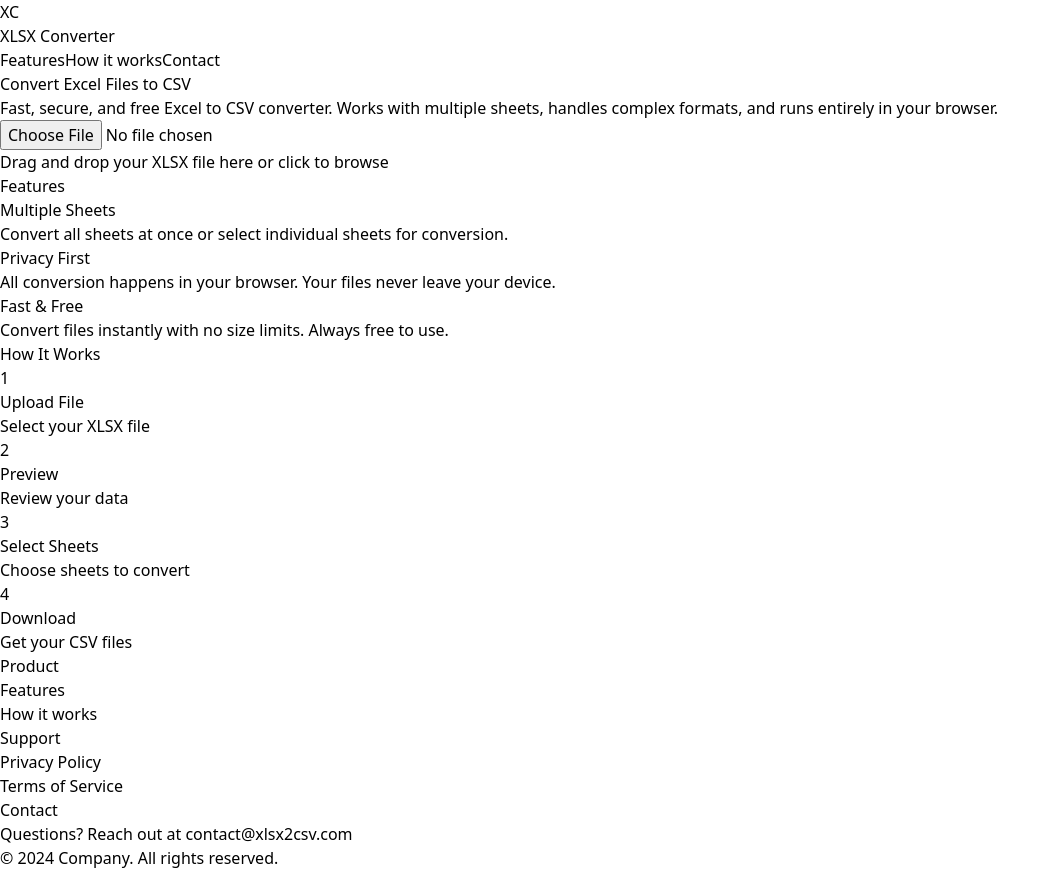
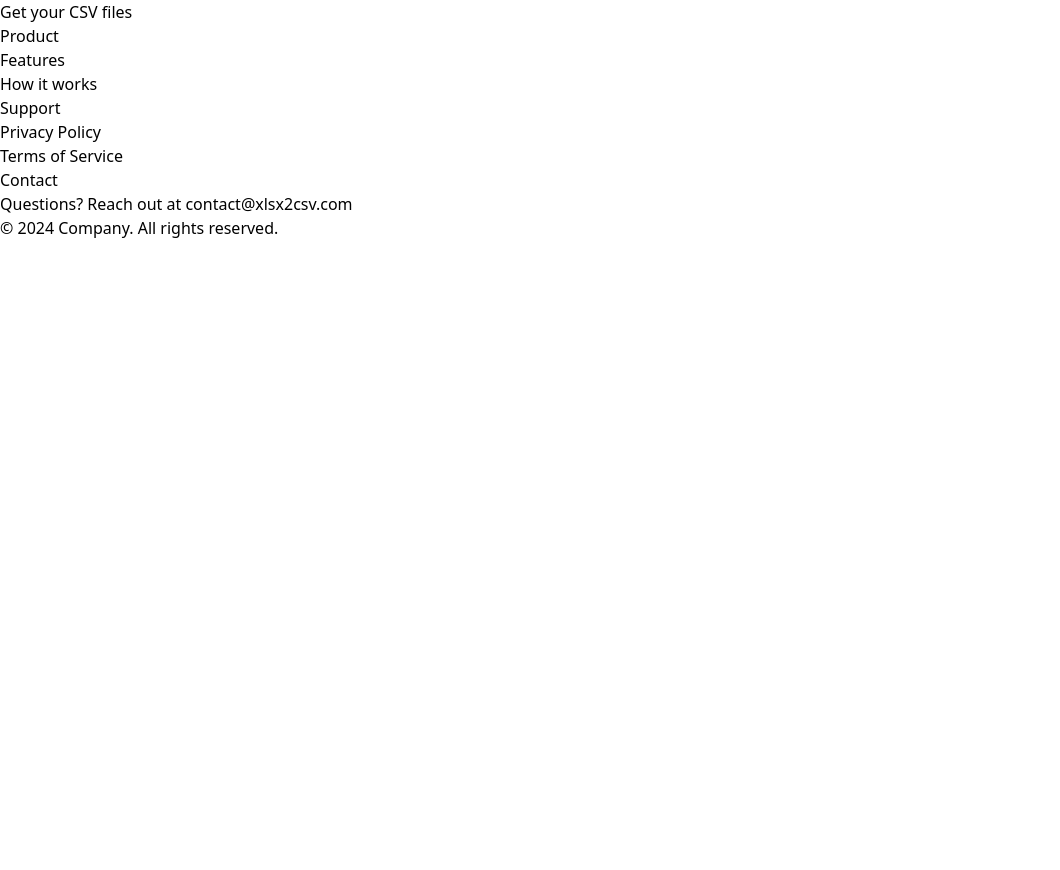
Before and after one commit to igorsrdanovic/xlsx-to-csv, a React (Vite) app: page / in a window 1280 px wide. Shown: the whole page, without its empty margins (0-1060 px from the left). After the commit the page ends 800 px from the top, so only its background shows below. Built offline with nearby package versions, Linux system fonts and the light colour scheme.

Commit message:
width change

```diff
--- a/src/components/XLSXConverter.jsx
+++ b/src/components/XLSXConverter.jsx
@@ -155,196 +155,18 @@ const XLSXConverter = () => {
         <meta name="keywords" content="XLSX to CSV, online converter, file conversion" />
       </Helmet>
       <Analytics />
-      <div className="min-h-screen bg-gradient-to-b from-gray-50 to-white">
-        {/* Header */}
-        <header className="bg-white shadow-sm">
-          <div className="max-w-7xl mx-auto px-4 sm:px-6 lg:px-8 py-4">
-            <div className="flex justify-between items-center">
-              <div className="flex items-center">
-                {/* Replace with your logo */}
-                <div className="w-10 h-10 bg-blue-600 rounded-lg flex items-center justify-center">
-                  <span className="text-white font-bold">XC</span>
-                </div>
-                <h1 className="ml-3 text-xl font-bold text-gray-900">XLSX Converter</h1>
-              </div>
-              <nav className="flex space-x-4">
-                <a href="#features" className="text-gray-500 hover:text-gray-900">Features</a>
-                <a href="#how-it-works" className="text-gray-500 hover:text-gray-900">How it works</a>
-                <a href="#contact" className="text-gray-500 hover:text-gray-900">Contact</a>
-              </nav>
-            </div>
-          </div>
-        </header>
-
-        <main className="max-w-7xl mx-auto px-4 sm:px-6 lg:px-8 py-12">
-          {/* Hero Section */}
-          <div className="text-center mb-12">
-            <h2 className="text-4xl font-extrabold text-gray-900 mb-4">
-              Convert Excel Files to CSV
-            </h2>
-            <p className="text-xl text-gray-600 max-w-2xl mx-auto">
-              Fast, secure, and free Excel to CSV converter. Works with multiple sheets,
-              handles complex formats, and runs entirely in your browser.
-            </p>
-          </div>
-
-          {/* Main Converter Card */}
-          <div className="bg-white rounded-xl shadow-xl p-6 mb-12">
-            <div className="space-y-6">
-              {/* File Upload Section */}
-              <div className="flex flex-col items-center justify-center p-6 border-2 border-dashed border-gray-300 rounded-lg hover:border-gray-400 transition-colors">
-                <input
-                  type="file"
-                  accept=".xlsx"
-                  onChange={handleFileChange}
-                  className="block w-full text-sm text-gray-500 file:mr-4 file:py-2 file:px-4 file:rounded-md file:border-0 file:text-sm file:font-semibold file:bg-blue-50 file:text-blue-700 hover:file:bg-blue-100"
-                />
-                <p className="mt-2 text-sm text-gray-500">
-                  Drag and drop your XLSX file here or click to browse
-                </p>
-              </div>
-
-              {error && (
-                <div className="bg-red-50 border border-red-200 rounded-md p-4">
-                  <p className="text-red-600 text-sm">{error}</p>
-                </div>
-              )}
-
-              {loading && (
-                <div className="flex items-center justify-center py-8">
-                  <div className="animate-spin rounded-full h-8 w-8 border-b-2 border-blue-600"></div>
-                  <span className="ml-3 text-gray-600">Converting...</span>
-                </div>
-              )}
-
-              {/* Sheets Section */}
-              {sheetsData.length > 0 && (
-                <div className="space-y-6">
-                  {/* Sheet Controls */}
-                  <div className="flex flex-col space-y-4">
-                    <div className="flex items-center space-x-4 bg-gray-50 p-4 rounded-lg">
-                      <div className="flex-1 flex items-center space-x-4">
-                        <label className="font-medium whitespace-nowrap text-gray-700">Sheet:</label>
-                        <select
-                          value={selectedSheet}
-                          onChange={(e) => setSelectedSheet(Number(e.target.value))}
-                          className="flex-1 border rounded-md px-3 py-2 bg-white focus:ring-2 focus:ring-blue-500 focus:border-blue-500"
-                        >
-                          {sheetsData.map((sheet, index) => (
-                            <option key={index} value={index}>
-                              {sheet.name} ({sheet.rowCount} rows)
-                            </option>
-                          ))}
-                        </select>
-                        <button
-                          onClick={() => downloadCSV(sheetsData[selectedSheet].csv, sheetsData[selectedSheet].name)}
-                          className="px-4 py-2 bg-blue-600 text-white rounded-md hover:bg-blue-700 transition-colors whitespace-nowrap focus:ring-2 focus:ring-offset-2 focus:ring-blue-500"
-                        >
-                          Download Sheet
-                        </button>
-                      </div>
-                    </div>
-
-                    <button
-                      onClick={downloadAllSheets}
-                      className="w-full px-4 py-3 bg-green-600 text-white rounded-md hover:bg-green-700 transition-colors font-medium focus:ring-2 focus:ring-offset-2 focus:ring-green-500"
-                    >
-                      Download All Sheets
-                    </button>
-                  </div>
-
-                  {/* Preview Section */}
+      <main className="max-w-3xl mx-auto">
+        <section>
           <div>
-                    <h3 className="text-lg font-semibold mb-2 text-gray-900">
-                      Preview: {sheetsData[selectedSheet].name}
-                    </h3>
-                    <p className="text-sm text-gray-500 mb-4">
-                      Showing first 100 rows of {sheetsData[selectedSheet].rowCount} total rows
-                    </p>
-                    <div className="overflow-x-auto border rounded-lg bg-white">
-                      <table className="min-w-full divide-y divide-gray-200">
-                        <tbody className="divide-y divide-gray-200">
-                          {sheetsData[selectedSheet].data.slice(0, 100).map((row, rowIndex) => (
-                            <tr
-                              key={rowIndex}
-                              className={rowIndex === 0
-                                ? "bg-gray-50 font-medium"
-                                : "hover:bg-gray-50 transition-colors"}
-                            >
-                              {row.map((cell, cellIndex) => (
-                                <td key={cellIndex} className="px-6 py-4 whitespace-nowrap text-sm text-gray-900">
-                                  {cell}
-                                </td>
-                              ))}
-                            </tr>
-                          ))}
-                        </tbody>
-                      </table>
-                    </div>
-                  </div>
-                </div>
-              )}
-            </div>
-          </div>
-
-          {/* Features Section */}
-          <section id="features" className="py-12">
-            <h2 className="text-3xl font-bold text-gray-900 mb-8">Features</h2>
-            <div className="grid md:grid-cols-3 gap-6">
-              <div className="bg-white p-6 rounded-lg shadow">
-                <h3 className="text-xl font-semibold mb-2">Multiple Sheets</h3>
-                <p className="text-gray-600">Convert all sheets at once or select individual sheets for conversion.</p>
-              </div>
-              <div className="bg-white p-6 rounded-lg shadow">
-                <h3 className="text-xl font-semibold mb-2">Privacy First</h3>
-                <p className="text-gray-600">All conversion happens in your browser. Your files never leave your device.</p>
-              </div>
-              <div className="bg-white p-6 rounded-lg shadow">
-                <h3 className="text-xl font-semibold mb-2">Fast & Free</h3>
-                <p className="text-gray-600">Convert files instantly with no size limits. Always free to use.</p>
-              </div>
-            </div>
-          </section>
-
-          {/* How It Works Section */}
-          <section id="how-it-works" className="py-12">
-            <h2 className="text-3xl font-bold text-gray-900 mb-8">How It Works</h2>
-            <div className="grid md:grid-cols-4 gap-6">
-              <div className="text-center">
-                <div className="w-12 h-12 bg-blue-100 rounded-full flex items-center justify-center mx-auto mb-4">
-                  <span className="text-blue-600 font-bold">1</span>
-                </div>
-                <h3 className="font-semibold mb-2">Upload File</h3>
-                <p className="text-gray-600">Select your XLSX file</p>
-              </div>
-              <div className="text-center">
-                <div className="w-12 h-12 bg-blue-100 rounded-full flex items-center justify-center mx-auto mb-4">
-                  <span className="text-blue-600 font-bold">2</span>
-                </div>
-                <h3 className="font-semibold mb-2">Preview</h3>
-                <p className="text-gray-600">Review your data</p>
-              </div>
-              <div className="text-center">
-                <div className="w-12 h-12 bg-blue-100 rounded-full flex items-center justify-center mx-auto mb-4">
-                  <span className="text-blue-600 font-bold">3</span>
-                </div>
-                <h3 className="font-semibold mb-2">Select Sheets</h3>
-                <p className="text-gray-600">Choose sheets to convert</p>
-              </div>
-              <div className="text-center">
-                <div className="w-12 h-12 bg-blue-100 rounded-full flex items-center justify-center mx-auto mb-4">
-                  <span className="text-blue-600 font-bold">4</span>
-                </div>
-                <h3 className="font-semibold mb-2">Download</h3>
-                <p className="text-gray-600">Get your CSV files</p>
-              </div>
+            <h1 className="text-gray-600">Get your CSV files</h1>
+            {/* Other content */}
           </div>
         </section>
       </main>
 
       {/* Footer */}
       <footer className="bg-gray-50 border-t border-gray-200">
-          <div className="max-w-7xl mx-auto px-4 sm:px-6 lg:px-8 py-12">
+        <div className="max-w-3xl mx-auto px-4 sm:px-6 lg:px-8 py-12">
           <div className="grid md:grid-cols-3 gap-8">
             <div>
               <h2 className="text-sm font-semibold text-gray-400 uppercase tracking-wider">Product</h2>
@@ -393,7 +215,6 @@ const XLSXConverter = () => {
           </div>
         </div>
       </footer>
-      </div>
     </>
   );
 };
```
Lines whose indentation alone changed are shown as unchanged.
